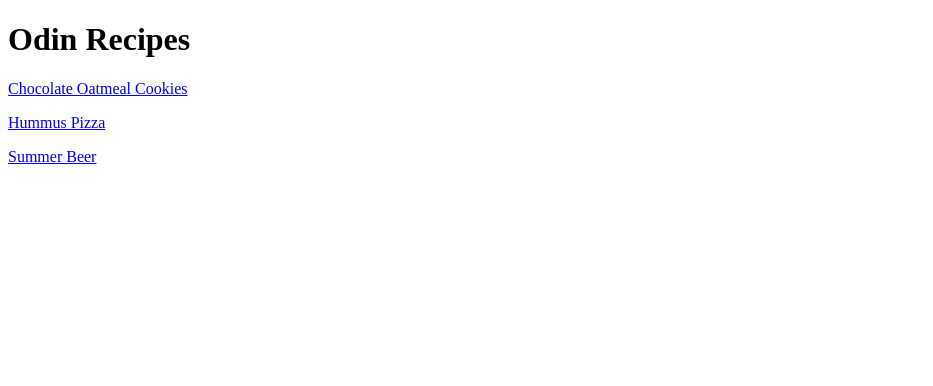
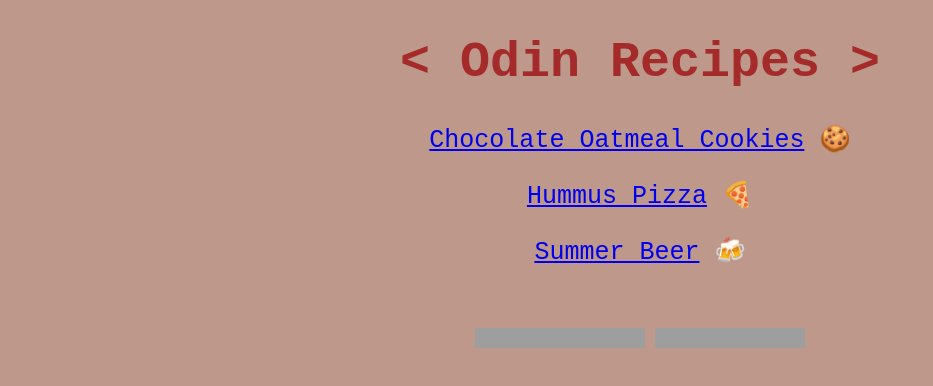
Before and after one commit to Estamin/odin-recipes, a plain HTML site: page index.html in a window 1280 px wide. Shown: the whole page, without its empty margins (0-933 px from the left). Drawn offline with Linux system fonts and the light colour scheme; grey boxes are pictures that could not be loaded.

Commit message:
Add some style to all 4 pages (main page + 3 individual recipes)

```diff
--- a/index.html
+++ b/index.html
@@ -4,12 +4,16 @@
     <meta charset="UTF-8">
     <meta http-equiv="X-UA-Compatible" content="IE=edge">
     <meta name="viewport" content="width=device-width, initial-scale=1.0">
+    <link rel="stylesheet" href="styles.css">
     <title>Odin Recipes</title>
 </head>
 <body>
-    <h1>Odin Recipes</h1>
-    <p><a href="recipes/chocolate-cookie.html">Chocolate Oatmeal Cookies</a></p>
-    <p><a href="recipes/pizza.html">Hummus Pizza</a></p>
-    <p><a href="recipes/summer-beer.html">Summer Beer</a></p>
+    <h1>&lt&nbspOdin Recipes&nbsp&gt</h1>
+    <p class="cookie"><a href="recipes/chocolate-cookie.html">Chocolate Oatmeal Cookies</a>&nbsp&#127850</p>
+    <p class="pizza"><a href="recipes/pizza.html">Hummus Pizza</a>&nbsp&#x1F355</p>
+    <p class="beer"><a href="recipes/summer-beer.html">Summer Beer</a>&nbsp&#127867;</p>
+    <br>
+    <br>
+    <div class="gh-buttons"><iframe src="https://ghbtns.com/github-btn.html?user=Estamin&type=follow&count=true" frameborder="0" scrolling="0" width="170" height="20" title="GitHub"></iframe> <iframe src="https://ghbtns.com/github-btn.html?user=Estamin&repo=odin-recipes&type=fork&count=true" frameborder="0" scrolling="0" width="150" height="20" title="GitHub"></iframe></div>
 </body>
 </html>
--- a/styles.css
+++ b/styles.css
@@ -1,8 +1,24 @@
 *{
-    background-color: coral;
+    background-color: rgb(189, 152, 139);
+    font-family: 'Courier New', Courier, monospace;
 }
 
 h1{
     color: brown;
+    text-align: center;
     font-weight: bold;
+    font-size: 50px;
 }
+
+p{
+    font-size: 25px;
+    text-align: center;
+}
+
+.gh-buttons{
+    text-align: center;
+}
+
+.food-picture{
+    border-radius: 10px 100px / 120px;
+}
```
Also changed, not shown: recipes/chocolate-cookie.html (+5 -1 lines), recipes/pizza.html (+5 -1 lines), recipes/summer-beer.html (+5 -1 lines), img/cookie.jpg, img/pizza.jpg, img/summer-beer.jpg.
